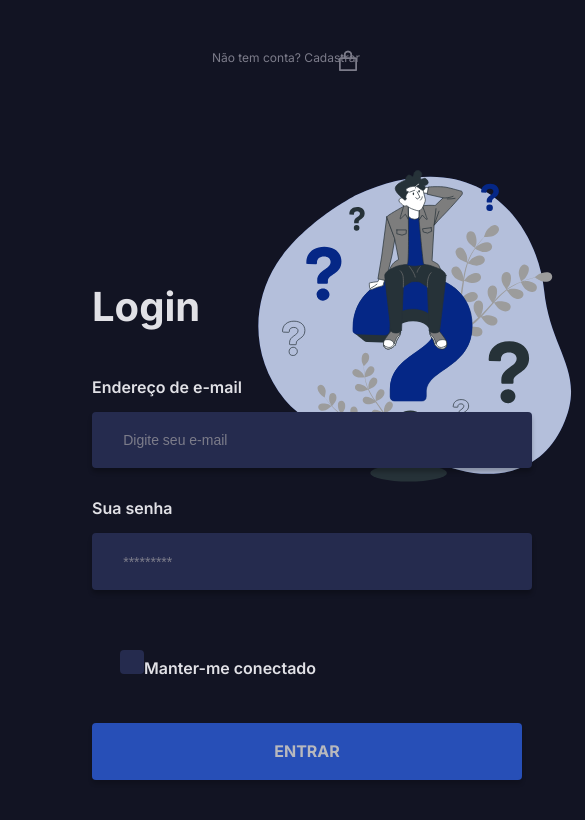
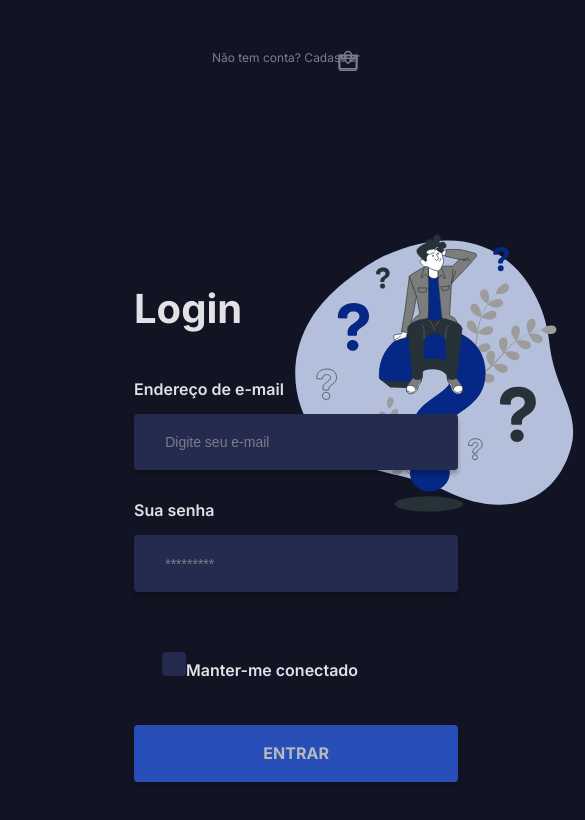
Before and after one commit to Ingridaquino/question-blue, a React (Vite) app: page / in a window 390 px wide. Shown: the top 820 px of the page, 585 px wide, since content can reach past the window. Built offline with nearby package versions, Linux system fonts and the light colour scheme.

Commit message:
:building_construction: interface starting to be responsive

```diff
--- /dev/null
+++ b/src/components/button/Button.tsx
@@ -0,0 +1,14 @@
+import React, { ButtonHTMLAttributes } from 'react';
+import { ButtonContainer, Submit } from './style';
+
+interface buttonProps extends ButtonHTMLAttributes<HTMLButtonElement>{}
+
+const Button: React.FC<buttonProps> = (props) => {
+  return (
+    <ButtonContainer>
+      <Submit {...props}></Submit>
+    </ButtonContainer>
+  );
+}
+
+export default Button;
--- /dev/null
+++ b/src/components/button/style.ts
@@ -0,0 +1,45 @@
+import styled from "styled-components";
+
+export const ButtonContainer = styled.div`
+  padding: 0rem rem;
+
+
+  `
+
+
+export const Submit = styled.button`
+    width: 100%;
+    padding: 0.90rem 1rem;
+    height: 57px;
+    margin-top: 30px;
+    color: #fff;
+    font-weight: bold;
+    font-size: 16px;
+    font-family: 'Inter';
+    background-color:#3168F6;
+    text-transform:uppercase;
+    cursor: pointer;
+
+    border: none;
+    border-radius: 4px;
+    box-shadow: 0px 4px 4px rgba(0, 0, 0, 0.25);
+    transition: filter 0.1s;
+
+    &:hover{
+      filter: opacity(0.8);
+    }
+
+    &:not(:disabled):hover {
+      background-color:#3168F6;
+      filter: opacity(0.8);
+    }
+
+    &:disabled {
+      opacity: 0.7;
+      cursor: not-allowed;
+    }
+
+
+
+
+`
--- a/src/components/form/Form.tsx
+++ b/src/components/form/Form.tsx
@@ -1,9 +1,10 @@
 import React, { useState, useCallback} from 'react';
-import { FormLogin, Submit, Title } from './styles';
+import { FormLogin, Title } from './styles';
 import InputText from './inputText/InputText';
 import InputCheckbox from './inputCheckbox/InputCheckbox';
 import { userLogin } from '../../models/UserLogin';
 import { listUser } from '../../json/ListUser';
+import Button from '../button/Button';
 
 function Form(){
 
@@ -91,9 +92,8 @@ function Form(){
 
          />
         </form>
-        {/* <button type="submit" form='formLogin'>Enviar</button> */}
 
-        <Submit type='submit' form='formLogin' disabled={isSubmitDisabled()}>Entrar</Submit>
+        <Button type='submit' form='formLogin' disabled={isSubmitDisabled()}>Entrar</Button>
       </FormLogin>
   );
 };
--- a/src/components/form/inputText/InputText.tsx
+++ b/src/components/form/inputText/InputText.tsx
@@ -1,25 +1,26 @@
 import React, { InputHTMLAttributes, ReactNode } from "react";
 
-import { EnvelopeSimple, LockSimple } from 'phosphor-react'
+import { EnvelopeSimple, LockSimple } from "phosphor-react";
 
-import {Input, InputContainer } from "./styles";
-
-
+import { Input, InputContainer } from "./styles";
 
 interface Props extends InputHTMLAttributes<HTMLInputElement> {}
 
-const InputText: React.FC<Props>=(props) => {
+const InputText: React.FC<Props> = (props) => {
+
 
 
   return (
     <InputContainer>
-
       <span className="icon">
-        {props.value === 'email' ? (<EnvelopeSimple  size={24}/>) : (<LockSimple  size={24}/>)}
+        {props.type === "email" ? (
+          <EnvelopeSimple size={24} />
+        ) : (
+          <LockSimple size={24} />
+        )}
       </span>
 
-      <Input {...props}  />
-      {/* <HelperText error={error}>{helperText}</HelperText> */}
+      <Input {...props} />
     </InputContainer>
   );
 };
--- a/src/components/form/inputText/styles.ts
+++ b/src/components/form/inputText/styles.ts
@@ -37,9 +37,3 @@ export const Input = styled.input`
       }
 
 `
-
-// // export const HelperTex = styled.span`
-// //   font-size: 0.75rem;
-// //   font-weight: 400;
-// //   color: white;
-// `
--- a/src/components/form/styles.ts
+++ b/src/components/form/styles.ts
@@ -6,7 +6,7 @@ export const Title = styled.h1`
 `;
 
 export const FormLogin = styled.div`
-    padding: 1rem 2em;
+    padding: 1rem 5em;
 
 span {
    display: block;
@@ -51,42 +51,3 @@ form {
   }
 }
 `
-
-export const Submit = styled.button`
-    /* width: 435px;
-    padding: 0.75rem 1rem; */
-    width: 430px;
-    padding: 0.90rem 1rem;
-    height: 57px;
-    margin-top: 30px;
-    color: #fff;
-    font-weight: bold;
-    font-size: 16px;
-    font-family: 'Inter';
-    background-color:#3168F6;
-    text-transform:uppercase;
-    cursor: pointer;
-
-    border: none;
-    border-radius: 4px;
-    box-shadow: 0px 4px 4px rgba(0, 0, 0, 0.25);
-    transition: filter 0.1s;
-
-    &:hover{
-      filter: opacity(0.8);
-    }
-
-    &:not(:disabled):hover {
-      background-color:#3168F6;
-      filter: opacity(0.8);
-    }
-
-    &:disabled {
-      opacity: 0.7;
-      cursor: not-allowed;
-    }
-
-
-
-
-`
--- a/src/pages/login/Login.tsx
+++ b/src/pages/login/Login.tsx
@@ -1,17 +1,17 @@
 import React from "react";
 import Form from "../../components/form/Form";
-import { Container } from "./styles";
+import { Container, ImagemContainer } from "./styles";
 import Image from './../../assets/question.svg'
 
 function Login() {
   return (
     <Container>
-      <div>
+      <ImagemContainer>
         <img
           src={Image}
           alt=""
         />
-      </div>
+      </ImagemContainer>
 
       <Form />
 
--- a/src/pages/login/styles.ts
+++ b/src/pages/login/styles.ts
@@ -11,15 +11,6 @@ export const Container = styled.div`
   gap: 2rem;
   margin: 0 auto;
 
-  div {
-    width: 100%;
-    height: 100%;
-
-    img {
-      width: 90%;
-      height: 90%;
-    }
-  }
 
 
   //mobile
@@ -28,8 +19,25 @@ export const Container = styled.div`
     grid-template-columns: 1fr;
     grid-template-rows: 200px 1fr;
     gap: 1rem;
+  }
+}
+`;
 
-      img {
+export const ImagemContainer = styled.div `
+    width: 100%;
+    height: 100%;
+
+    img {
+      display: block;
+      margin: 3rem auto;
+      width: 80%;
+      height: 90%;
+    }
+
+
+      //mobile
+  @media(max-width: 876px){
+    img {
         position:absolute;
         right: -200px;
         top: -60px;
@@ -37,5 +45,4 @@ export const Container = styled.div`
         overflow: hidden;
     }
   }
-}
-`;
+`
```
